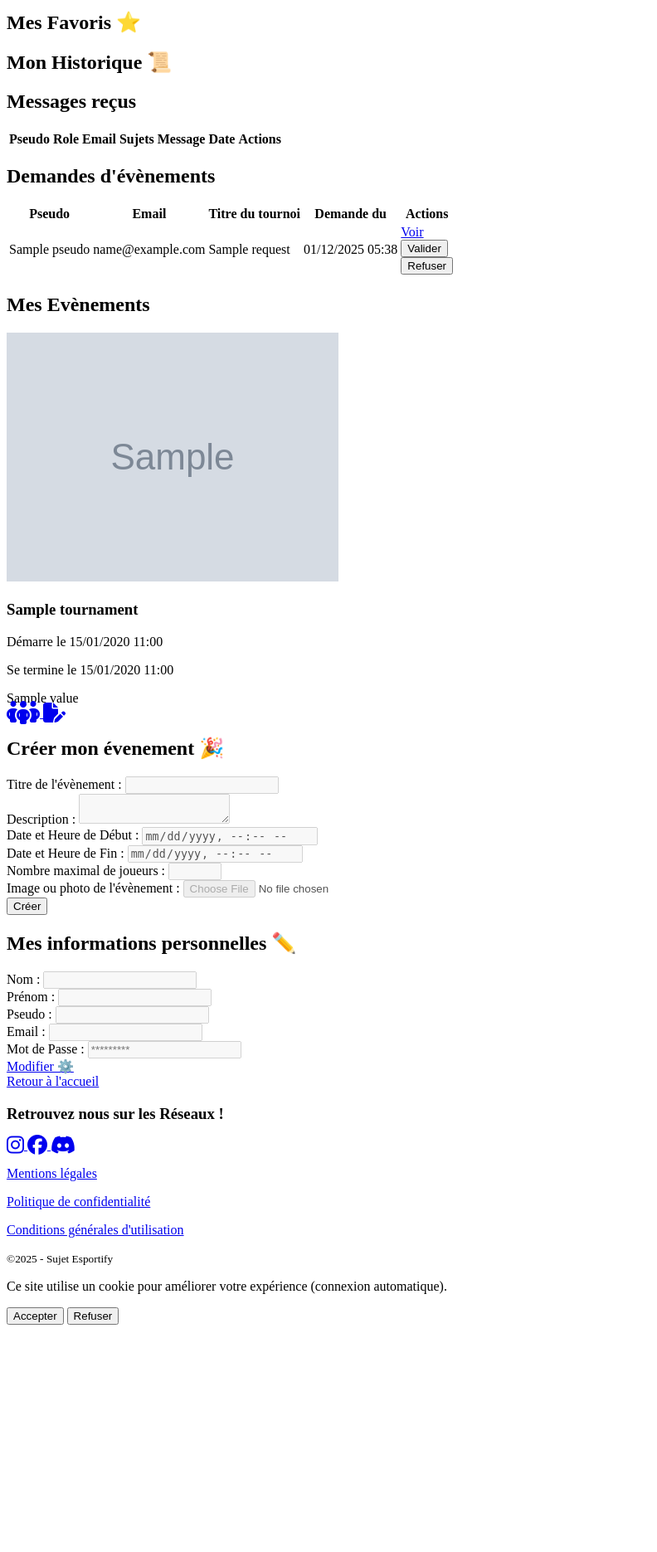
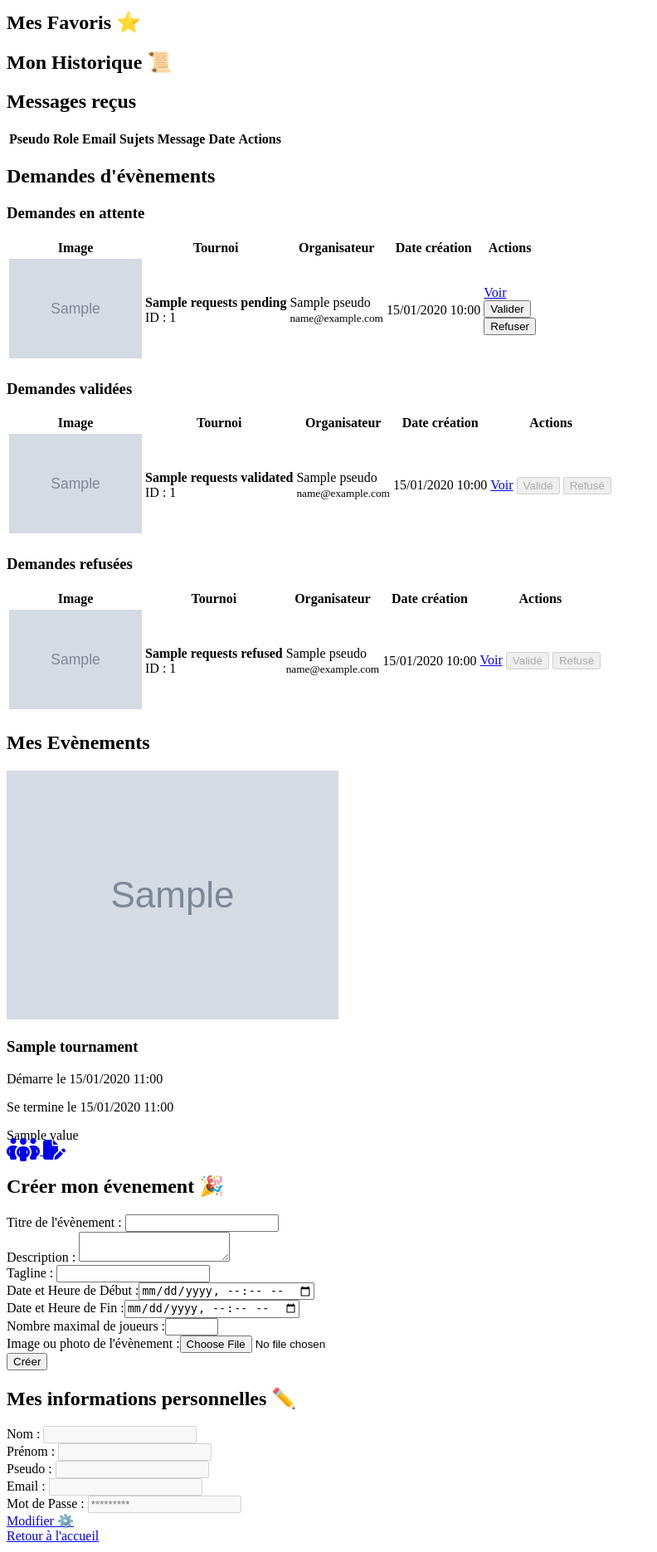
Before and after one commit to Milie07/esportify, a Symfony app: template templates/spaces/admin.html.twig in a window 1280 px wide. Shown: the part 884-2755 px from the top of the page at 83% size, without its empty margins (0-792 px from the left). Before the commit the page ends 2481 px from the top, so only its background shows below. Run offline with Twig, Linux system fonts and the light colour scheme; the template is opened without the code that fills it: most values are stand-ins (such as "Sample title", 1, 10 or a date in 2020); grey boxes marked "Sample" are stand-in pictures; lists and menus that the app fills with data are empty; some libraries are stand-ins or nearby versions.

Commit message:
création d'event par admin + statut event espace admin + mise à jour du twig et controllers

```diff
--- a/templates/spaces/admin.html.twig
+++ b/templates/spaces/admin.html.twig
@@ -79,7 +79,13 @@
 								<td>{{ m['email'] }}</td>
 								<td>{{ m['subject'] }}</td>
 								<td>{{ m['message'] }}</td>
-								<td>{{ m['createdAt'].toDateTime()|date('d/m/Y H:i') }}</td>
+								<td>
+									{% if m['createdAt'] %}
+										{{ m['createdAt']|date('d/m/Y H:i') }}
+									{% else %}
+										—
+									{% endif %}
+								</td>
 								<td></td>
 							</tr>
 						{% endfor %}
@@ -92,63 +98,187 @@
 			<div class="text_description text-center text-lightBlue gap-2 gap-lg-0 mx-auto">
 				<h2>Demandes d'évènements</h2>
 
-				<table class="table">
-					<thead>
+				<h3 class="text-lightBlue mt-4 mb-3 border">Demandes en attente</h3>
+
+				{% if requestsPending is not empty %}
+					<table class="table table-bordered table-striped align-middle">
+						<thead class="table-light">
 							<tr>
-							<th>Pseudo</th>
-							<th>Email</th>
-							<th>Titre du tournoi</th>
-							<th>Demande du</th>
+								<th>Image</th>
+								<th>Tournoi</th>
+								<th>Organisateur</th>
+								<th>Date création</th>
 								<th>Actions</th>
 							</tr>
 						</thead>
 
 						<tbody>
-						{% for t in requests %}
+							{% for t in requestsPending %}
 								<tr>
-								<td>{{ t['pseudo'] }}</td>
-								<td>{{ t['organizerEmail'] }}</td>
-								<td>{{ t['title'] }}</td>
-								<td>{{ t['createdAt'].toDateTime()|date('d/m/Y H:i') }}</td>
+									<td style="width: 150px;">
+										{% if t.imageUrl %}
+											<img src="{{ asset(t.imageUrl) }}" class="img-fluid rounded" style="max-height: 120px; object-fit: cover;">
+										{% else %}
+											<span class="text-muted small">Aucune image</span>
+										{% endif %}
+									</td>
 
-								<td
-									class="d-flex justify-content-center gap-2">
+									<td>
+										<strong>{{ t.title }}</strong><br>
+										ID :
+										{{ t.tournamentId }}
+									</td>
 
-									<!-- Voir détails -->
+									<td>
+										{{ t.pseudo }}<br>
+										<small>{{ t.organizerEmail }}</small>
+									</td>
+
+									<td>
+										{% if t['createdAt'] %}
+											{{ t['createdAt']|date('d/m/Y H:i') }}
+										{% else %}
+											—
+										{% endif %}
+									</td>
+
+									<td class="d-flex justify-content-center align-center gap-2">
+
 										<a href="{{ path('admin_tournament_show', { id: t['tournamentId'] }) }}" class="btn btn-info btn-sm">
 											Voir
 										</a>
 
-									<!-- Valider -->
-									<form action="{{ path('admin_tournament_validate', { id: t['tournamentId'] }) }}" method="POST" onsubmit="return confirm('Valider ce tournoi ?');">
-										<button type="submit" class="btn btn-success btn-sm">
-											Valider
-										</button>
+										<form action="{{ path('admin_tournament_validate', { id: t['tournamentId'] }) }}" method="POST">
+											<button class="btn btn-success btn-sm">Valider</button>
 										</form>
 
-									<!-- Refuser -->
-									<form action="{{ path('admin_tournament_refuse', { id: t['tournamentId'] }) }}" method="POST" onsubmit="return confirm('Refuser ce tournoi ?');">
-										<button type="submit" class="btn btn-danger btn-sm">
-											Refuser
-										</button>
+										<form action="{{ path('admin_tournament_refuse', { id: t['tournamentId'] }) }}" method="POST">
+											<button class="btn btn-danger btn-sm">Refuser</button>
 										</form>
 
-								</td>
-							</tr>
-						{% else %}
-							<tr>
-								<td colspan="5" class="text-center text-lightBlue">
-									Aucune demande en attente.
 									</td>
 								</tr>
 							{% endfor %}
 						</tbody>
 					</table>
+				{% else %}
+					<p class="text-lightBlue">Aucune demande en attente.</p>
+				{% endif %}
 
+				<h3 class="text-success mt-5 mb-3 border">Demandes validées</h3>
+
+				{% if requestsValidated is not empty %}
+					<table class="table table-bordered table-striped align-middle">
+						<thead class="table-success">
+							<tr>
+								<th>Image</th>
+								<th>Tournoi</th>
+								<th>Organisateur</th>
+								<th>Date création</th>
+								<th>Actions</th>
+							</tr>
+						</thead>
+
+						<tbody>
+							{% for t in requestsValidated %}
+								<tr>
+									<td style="width: 150px;">
+										{% if t.imageUrl %}
+											<img src="{{ asset(t.imageUrl) }}" class="img-fluid rounded" style="max-height: 120px; object-fit: cover;">
+										{% else %}
+											<span class="text-muted small">Aucune image</span>
+										{% endif %}
+									</td>
+									<td>
+										<strong>{{ t.title }}</strong><br>
+										ID :
+										{{ t.tournamentId }}
+									</td>
+									<td>
+										{{ t.pseudo }}<br>
+										<small>{{ t.organizerEmail }}</small>
+									</td>
+									<td>
+										{% if t['createdAt'] %}
+											{{ t['createdAt']|date('d/m/Y H:i') }}
+										{% else %}
+											—
+										{% endif %}
+									</td>
+									<td>
+										<a href="{{ path('admin_tournament_show', { id: t['tournamentId'] }) }}" class="btn btn-info btn-sm">Voir</a>
+										<button class="btn btn-success btn-sm" disabled>Validé</button>
+										<button class="btn btn-danger btn-sm" disabled>Refusé</button>
+									</td>
+
+								</tr>
+							{% endfor %}
+						</tbody>
+					</table>
+				{% else %}
+					<p class="text-success">Aucune demande validée.</p>
+				{% endif %}
+
+				<h3 class="text-danger mt-5 mb-3 border">Demandes refusées</h3>
+
+				{% if requestsRefused is not empty %}
+					<table class="table table-bordered table-striped align-middle">
+						<thead class="table-danger">
+							<tr>
+								<th>Image</th>
+								<th>Tournoi</th>
+								<th>Organisateur</th>
+								<th>Date création</th>
+								<th>Actions</th>
+							</tr>
+						</thead>
+
+						<tbody>
+							{% for t in requestsRefused %}
+								<tr>
+									<td style="width: 150px;">
+										{% if t.imageUrl %}
+											<img src="{{ asset(t.imageUrl) }}" class="img-fluid rounded" style="max-height: 120px; object-fit: cover;">
+										{% else %}
+											<span class="text-muted small">Aucune image</span>
+										{% endif %}
+									</td>
+
+									<td>
+										<strong>{{ t.title }}</strong><br>
+										ID :
+										{{ t.tournamentId }}
+									</td>
+
+									<td>
+										{{ t.pseudo }}<br>
+										<small>{{ t.organizerEmail }}</small>
+									</td>
+
+									<td>
+										{% if t['createdAt'] %}
+											{{ t['createdAt']|date('d/m/Y H:i') }}
+										{% else %}
+											—
+										{% endif %}
+									</td>
+
+									<td>
+										<a href="{{ path('admin_tournament_show', { id: t['tournamentId'] }) }}" class="btn btn-info btn-sm">Voir</a>
+										<button class="btn btn-success btn-sm" disabled>Validé</button>
+										<button class="btn btn-danger btn-sm" disabled>Refusé</button>
+									</td>
+								</tr>
+							{% endfor %}
+						</tbody>
+					</table>
+				{% else %}
+					<p class="text-danger">Aucune demande refusée.</p>
+				{% endif %}
 			</div>
 		</section>
 
-		<!-- Section gestion évènements -->
+		{# <!-- Section gestion évènements --> #}
 		<section class="container-lg  my-3 my-lg-3 py-2 py-lg-3">
 			<div class="bg-clair2 rounded-2 justify-content-center p-3 mx-auto">
 				<h2 class="text-center text-lightBlue mb-3">Mes Evènements</h2>
@@ -210,50 +340,37 @@
 						<p class="text-center text-lightBlue">Aucun évènement créé pour le moment.</p>
 					{% endfor %}
 				</div>
-						<h2 class="text-center">Créer mon évenement 🎉</h2>
-						<!-- Formulaire d'Inscription -->
-						<form action="#" method="POST" class="form_contact bg-beige rounded-2 border border-lightBlue text_description text-lightBlue px-5 pt-4 pb-2" id="searchForm">
+				<h2 class="text-center mt-4">Créer mon évenement 🎉</h2>
+
+				<!-- Formulaire de Création d'event -->
+				<form action="{{ path('event_create') }}" method="POST" class="form_contact bg-beige rounded-2 border border-lightBlue text_description text-lightBlue px-5 pt-4 pb-2" id="searchForm" enctype="multipart/form-data">
 					<input
 					type="hidden" name="_csrf_token" value="{{ csrf_token('event_create') }}">
-							<!-- Informations personnelles -->
-							<div class="w-75 mx-auto">
-								<label class="" for="title">Titre de l'évènement :
+					<!-- Informations -->
+					<div class="mx-auto">
+						<label class="" for="title">Titre de l'évènement :</label>
+						<input class="form-control input_filter mb-3" id="title" name="title" type="text" minlength="2" maxlength="120" required></div>
+					<div class="mx-auto">
+						<label class="" for="description">Description :</label>
+						<textarea class="form-control input_filter mb-3" name="description" type="text" id="description"></textarea>
+					</div>
+					<div class="mx-auto">
+						<label class="" for="tagline">Tagline :
 						</label>
-								<input class="form-control input_filter mb-3" id="title" name="title" type="text" minlength="2" maxlength="255" disabled required>
+						<input class="form-control input_filter mb-3" name="tagline" type="text" id="tagline" minlength="15" maxlength="60"></input>
 				</div>
-
-							<div class="w-75 mx-auto">
-								<label class="" for="description">Description :
-								</label>
-								<textarea class="form-control input_filter mb-3" id="description" name="description" type="text" disabled></textarea>
-							</div>
-
-							<div class="w-75 mx-auto">
-								<label class="" for="startAt">Date et Heure de Début :
-								</label>
-								<input class="form-control input_filter mb-3" id="startAt" name="startAt" type="datetime-local" disabled required>
-							</div>
-							<div class="w-75 mx-auto">
-								<label class="" for="endAt">Date et Heure de Fin :
-								</label>
-								<input class="form-control input_filter mb-3" id="endAt" name="endAt" type="datetime-local" disabled required>
-							</div>
-
-							<div class="w-75 mx-auto">
-								<label class="" for="capacityGauge">Nombre maximal de joueurs :
-								</label>
-								<input class="form-control input_filter mb-3" id="capacityGauge" name="capacityGauge" type="number" min="10" max="100" disabled required>
-							</div>
-
-							<div class="w-75 mx-auto">
-								<label class="" for="file">Image ou photo de l'évènement :
-								</label>
-								<input class="form-control input_filter mb-3" id="file" name="file" type="file" accept="image/png, image/jpeg" disabled required>
-							</div>
-
+				<div class="mx-auto">
+					<label class="" for="startAt">Date et Heure de Début :</label><input id="startAt" name="startAt" type="datetime-local" class="form-control input_filter mb-3" required></div>
+				<div class="mx-auto">
+					<label class="" for="endAt">Date et Heure de Fin :</label><input class="form-control input_filter mb-3" id="endAt" name="endAt" type="datetime-local" required></div>
+				<div class="mx-auto">
+					<label class="" for="capacityGauge">Nombre maximal de joueurs :</label><input class="form-control input_filter mb-3" id="capacityGauge" name="capacityGauge" type="number" min="10" max="100" required></div>
+				<div class="mx-auto">
+					<label class="" for="tournamentImage">Image ou photo de l'évènement :</label><input class="form-control input_filter mb-3" id="tournamentImage" name="tournamentImage" type="file" accept="image/png, image/jpeg" required></div>
 				<div class="d-flex justify-content-center">
 					<button class="btn-custom-sm-green btn btn-greenFluo" type="submit">Créer</button>
 				</div>
+
 			</form>
 		</div>
 	</section>
@@ -304,10 +421,7 @@
 	<div class="text-center mt-4">
 		<a class="btn-custom-lg-clair btn btn-clair2 mb-4" href="{{ path('app_home') }}">Retour à l'accueil</a>
 	</div>
-			</section>
-
-		</div>
-		{% if tournament is defined %}
+</section></div>{% if tournament is defined %}
 <div class="modal fade show d-block" tabindex="-1" style="background: rgba(0,0,0,0.6)">
 	<div class="modal-dialog modal-lg">
 		<div class="modal-content">
@@ -342,6 +456,4 @@
 
 		</div>
 	</div>
-			</div>
-		{% endif %}
-	{% endblock %}
+</div>{% endif %}{% endblock %}
--- a/templates/spaces/organizer.html.twig
+++ b/templates/spaces/organizer.html.twig
@@ -122,7 +122,7 @@
         <!-- Formulaire de Création -->
         <form class="form_contact bg-beige rounded-2 border border-lightBlue text_description text-lightBlue px-5 pt-4 pb-2" id="searchForm" action={{ path('event_create') }} method="POST" enctype="multipart/form-data">
 					<inputtype="hidden" name="_csrf_token" value="{{ csrf_token('event_create') }}">
-          <!-- Informations personnelles -->
+          <!-- Informations -->
           <div class="mx-auto">
 							<label class="" for="title">Titre de l'évènement :</label>
 							<input class="form-control input_filter mb-3" id="title" name="title" type="text" minlength="2" maxlength="120" required></div>
```
Also changed, not shown: assets/styles/app.scss (+9 -76 lines), src/Controller/AdminTournamentRequestController.php (+138 -44 lines), src/Controller/CreateEventController.php (+43 -27 lines), src/Controller/SpaceController.php (+1 -29 lines), 1 other file. Lines whose indentation alone changed are shown as unchanged.
